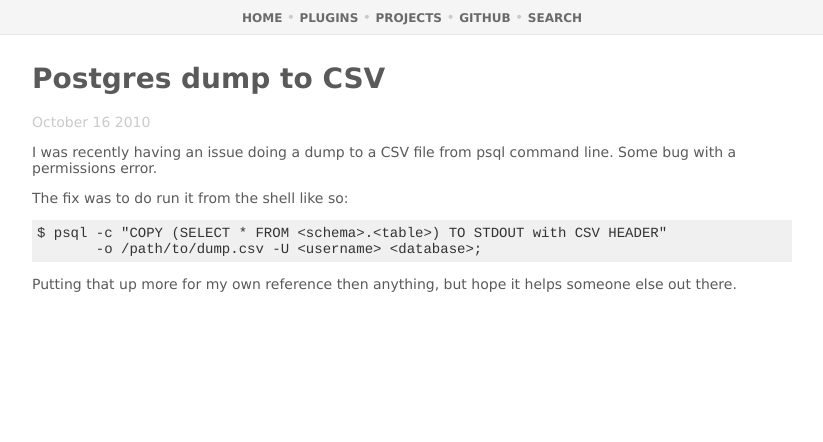
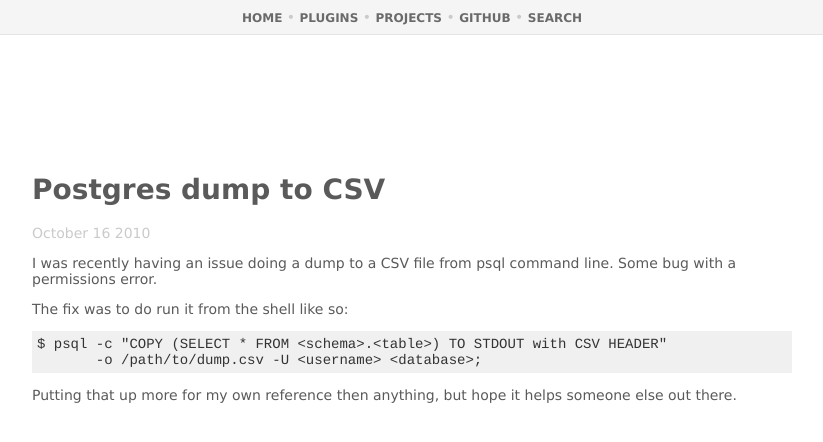
Before and after one commit to websanova/websanova.github.io, a Jekyll site: the page built from _posts/2010-10-16-postgres-dump-to-csv.md, in a window 1280 px wide. Shown: the top 442 px of the page, without its empty margins (228-1051 px from the left). Built offline with Jekyll 4.4.1, drawn with Linux system fonts in a browser that asks for light colours; comment, search, counter and statistics services are not loaded.

Commit message:
Try to fix ads.

```diff
--- a/_layouts/master.html
+++ b/_layouts/master.html
@@ -52,6 +52,9 @@
 			border: solid #5a5a5a 1px;
 			color: #5a5a5a;
 		}
+		.websanova-plugins-page-horizontal-responsive-max { display:block; width: 320px; height: 50px; margin: 15px auto 0 auto; }
+		@media(min-width: 520px) { .websanova-plugins-page-horizontal-responsive-max { width: 468px; height: 60px; } }
+		@media(min-width: 768px) { .websanova-plugins-page-horizontal-responsive-max { width: 728px; height: 90px; } }
 	</style>
 
 	<script async src="http://pagead2.googlesyndication.com/pagead/js/adsbygoogle.js"></script>
@@ -69,7 +72,7 @@
 
 		{% if page.page != true %}
 			<!-- google adsense -->
-			<ins class="adsbygoogle" data-ad-client="ca-pub-3292441848617055" data-ad-slot="4745240138"></ins>
+			<ins class="adsbygoogle websanova-plugins-page-horizontal-responsive-max" style="margin:20px 0;" data-ad-client="ca-pub-3292441848617055" data-ad-slot="4745240138"></ins>
 			<script>(adsbygoogle = window.adsbygoogle || []).push({});</script>
 
 			<h1>{{ page.title }}</h1>
```
